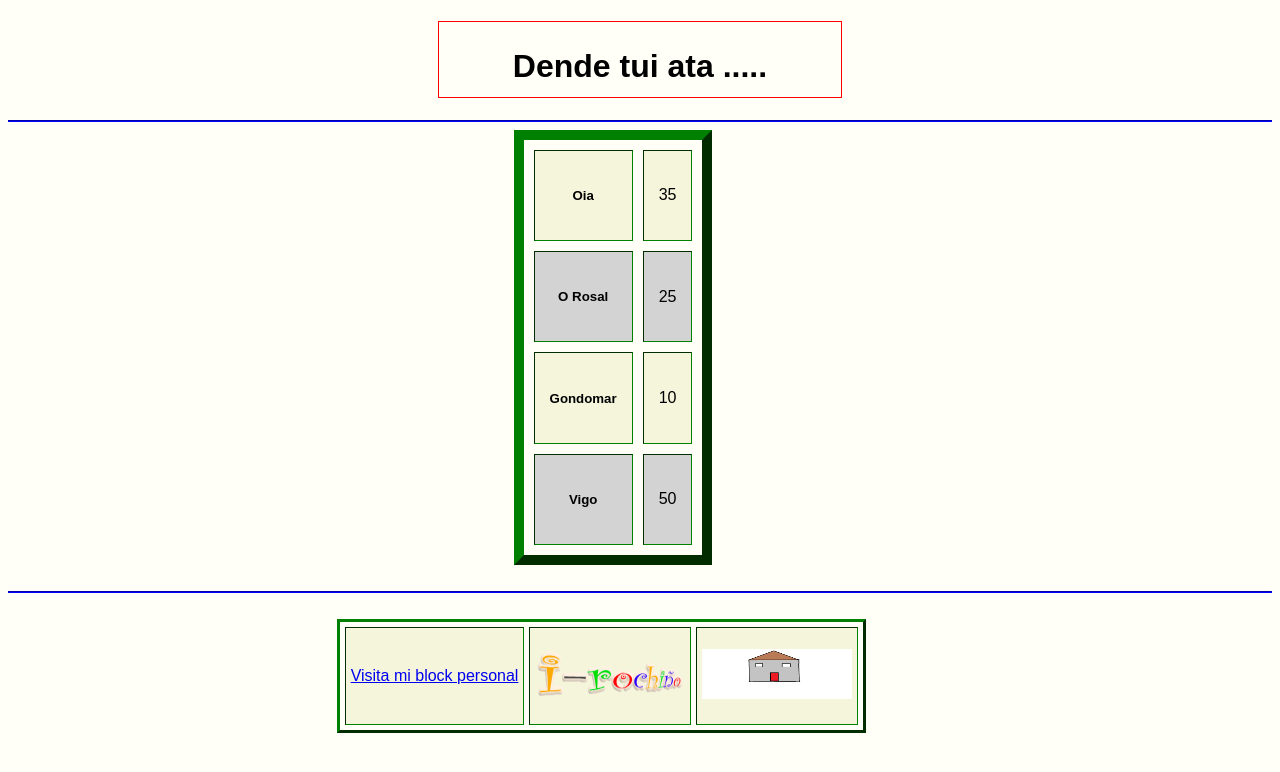
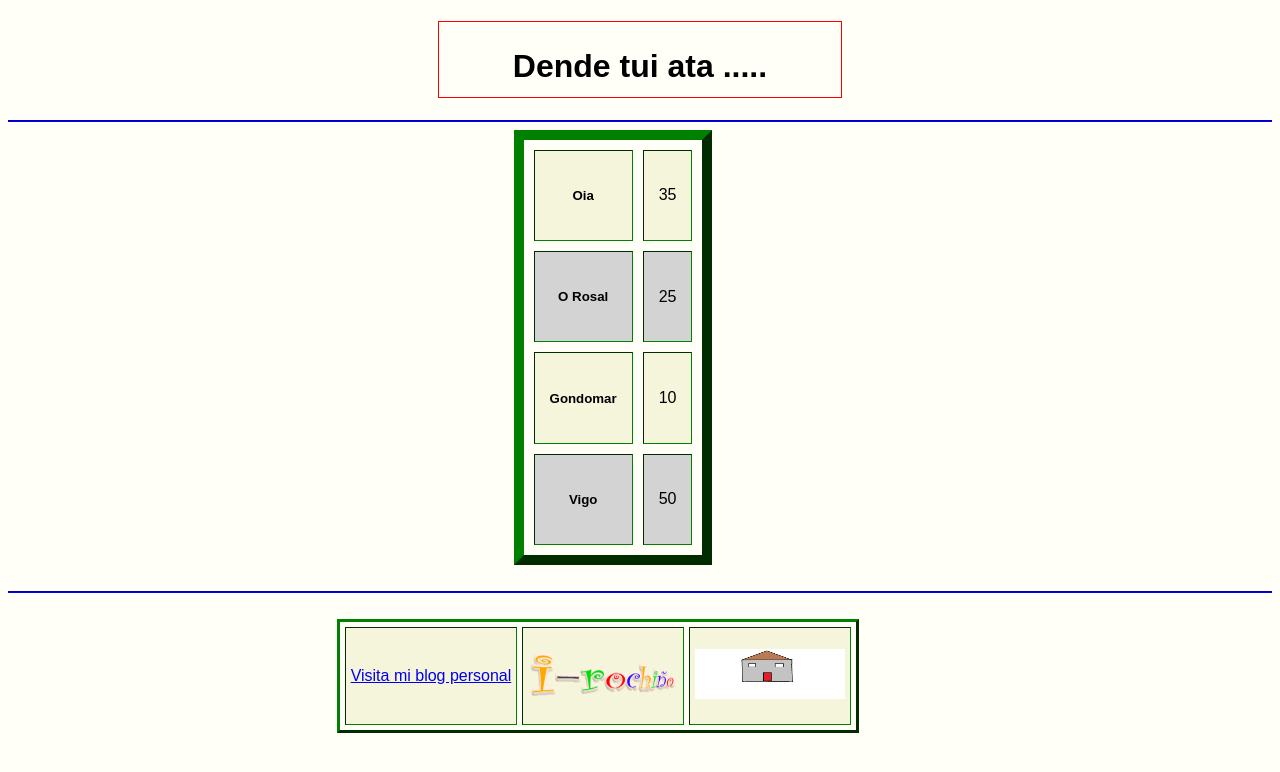
Before and after one commit to diegoalonsoocampo/diegoalonsoocampo.github.io, a plain HTML site: page distancias.html in a window 1280 px wide. Drawn offline with Linux system fonts and the light colour scheme.

Commit message:
Update distancias.html

```diff
--- a/distancias.html
+++ b/distancias.html
@@ -19,7 +19,7 @@
 <hr>
 <br>
 <table class="tabladistancias" border="3" cellpadding="5" cellspacing="5">
-<tr><td><p><a href="https://eldiegoesu.wordpress.com" target="_blank">Visita mi block personal</a></p></td><td><p><a href="https://irocho.wordpress.com" target="_blank">  <img src="fotos/irocho.png" width="150" height="50"> </a></p></td><td><a href="index.html"><img src="fotos/casa.png" width="150" height="50"></a></td></tr>
+<tr><td><p><a href="https://eldiegoesu.wordpress.com" target="_blank">Visita mi blog personal</a></p></td><td><p><a href="https://irocho.wordpress.com" target="_blank">  <img src="fotos/irocho.png" width="150" height="50"> </a></p></td><td><a href="index.html"><img src="fotos/casa.png" width="150" height="50"></a></td></tr>
 </table>
 
 </body>
```
